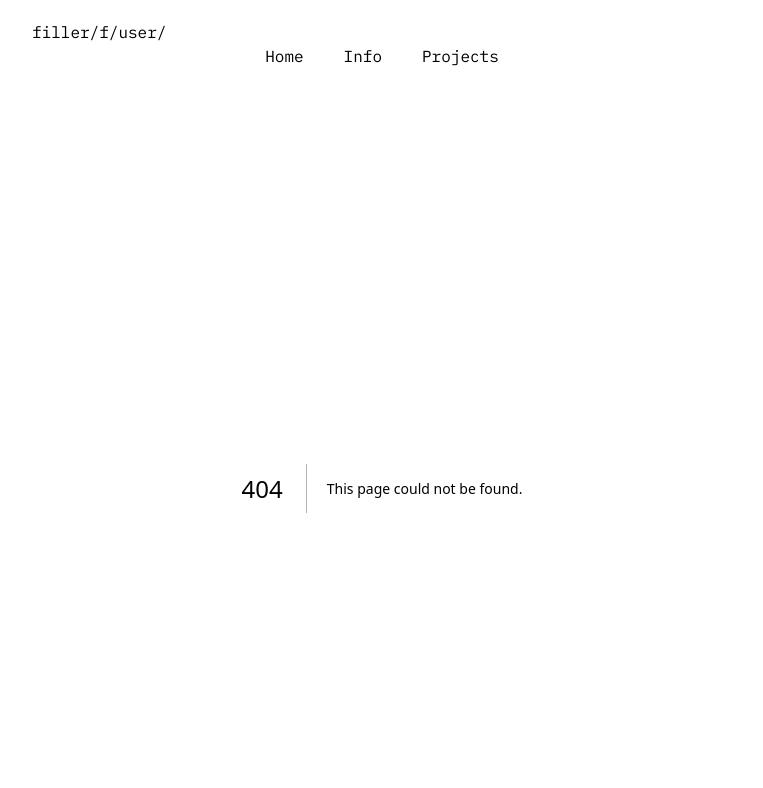
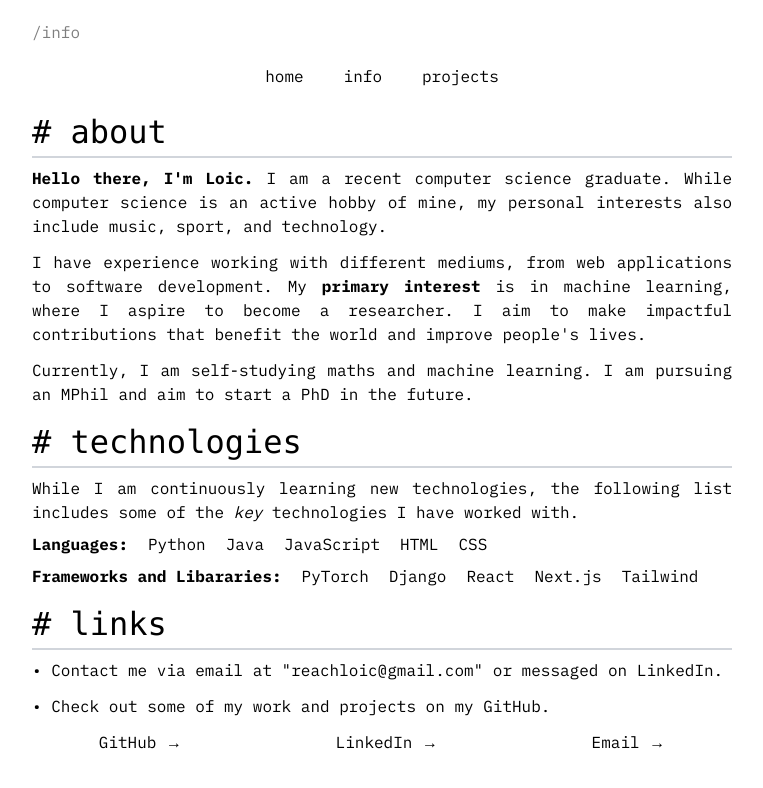
Before and after one commit to Loic017/Website-II, a Next.js app in the folder my-next-app/: page /info in a window 1280 px wide. Before the commit this address had no page. Shown: the top 788 px of the page, without its empty margins (258-1021 px from the left). Built offline with nearby package versions, Linux system fonts and the light colour scheme.

Commit message:
Information and pages

```diff
--- a/my-next-app/app/globals.css
+++ b/my-next-app/app/globals.css
@@ -2,7 +2,19 @@
 @tailwind components;
 @tailwind utilities;
 
-:root {
+.heading1 {
+    @apply text-[2rem] font-mono border-b-2 border-gray-300 w-full mb-2;
+}
+
+.paragraph1 {
+    @apply mb-3 text-justify;
+}
+
+.link {
+    @apply hover:underline;
+}
+
+/* :root {
   --foreground-rgb: 0, 0, 0;
   --background-start-rgb: 214, 219, 220;
   --background-end-rgb: 255, 255, 255;
@@ -30,4 +42,4 @@ body {
   .text-balance {
     text-wrap: balance;
   }
-}
+} */
--- /dev/null
+++ b/my-next-app/app/home/news/page.jsx
@@ -0,0 +1,12 @@
+import React from "react";
+
+const Page = () => {
+    return (
+        <div>
+            <h1>Welcome to the News Page</h1>
+            {/* Add your news content here */}
+        </div>
+    );
+};
+
+export default Page;
--- /dev/null
+++ b/my-next-app/app/info/page.jsx
@@ -0,0 +1,73 @@
+import React from "react";
+import Link from "next/link";
+
+const Page = () => {
+    return (
+        <div>
+            <h1 className="heading1"># about</h1>
+            <p className="paragraph1">
+                <b>Hello there, I'm Loic.</b> I am a recent computer science
+                graduate. While computer science is an active hobby of mine, my
+                personal interests also include music, sport, and technology.
+            </p>
+            <p className="paragraph1">
+                I have experience working with different mediums, from web
+                applications to software development. My <b>primary interest</b>{" "}
+                is in machine learning, where I aspire to become a researcher. I
+                aim to make impactful contributions that benefit the world and
+                improve people's lives.
+            </p>
+            <p className="paragraph1">
+                Currently, I am self-studying maths and machine learning. I am
+                pursuing an MPhil and aim to start a PhD in the future.
+            </p>
+            <h1 className="heading1"># technologies</h1>
+            <p className="paragraph1">
+                While I am continuously learning new technologies, the following
+                list includes some of the <i>key</i> technologies I have worked
+                with.
+                <ul className="flex flex-col min-[700px]:flex-row min-[700px]:gap-5 my-2">
+                    <li>
+                        <b>Languages:</b>
+                    </li>
+                    <li>Python</li>
+                    <li>Java</li>
+                    <li>JavaScript</li>
+                    <li>HTML</li>
+                    <li>CSS</li>
+                </ul>
+                <ul className="flex flex-col min-[700px]:flex-row min-[700px]:gap-5 my-2">
+                    <li>
+                        <b>Frameworks and Libararies:</b>
+                    </li>
+                    <li>PyTorch</li>
+                    <li>Django</li>
+                    <li>React</li>
+                    <li>Next.js</li>
+                    <li>Tailwind</li>
+                </ul>
+            </p>
+            <h1 className="heading1"># links</h1>
+            <p className="paragraph1">
+                • Contact me via email at "reachloic@gmail.com" or messaged on
+                LinkedIn.
+            </p>
+            <p className="paragraph1">
+                • Check out some of my work and projects on my GitHub.
+            </p>
+            <ul className="flex gap-5 justify-around">
+                <li>
+                    <Link href="/info">GitHub →</Link>
+                </li>
+                <li>
+                    <Link href="/info">LinkedIn →</Link>
+                </li>
+                <li>
+                    <Link href="/info">Email →</Link>
+                </li>
+            </ul>
+        </div>
+    );
+};
+
+export default Page;
--- a/my-next-app/app/layout.js
+++ b/my-next-app/app/layout.js
@@ -3,6 +3,7 @@ import { IBM_Plex_Mono } from "next/font/google";
 import "./globals.css";
 
 import Navbar from "../components/Navbar";
+import Filepath from "../components/Filepath";
 
 const ibmPlexMono = IBM_Plex_Mono({
     subsets: ["latin"],
@@ -20,8 +21,8 @@ export default function RootLayout({ children }) {
                 <link rel="#" href="#" />
             </head>
             <body className={ibmPlexMono.className}>
-                <div className="w-[700px] mt-5 mx-auto">
-                    <p>filler/f/user/</p>
+                <div className="w-[350px] min-[700px]:w-[700px] my-5 mx-auto">
+                    <Filepath />
                     <Navbar />
                     <div>{children}</div>
                 </div>
--- /dev/null
+++ b/my-next-app/app/projects/page.jsx
@@ -0,0 +1,12 @@
+import React from "react";
+
+const Page = () => {
+    return (
+        <div>
+            <h1>Welcome to My Next App!</h1>
+            <p>This is the page component.</p>
+        </div>
+    );
+};
+
+export default Page;
--- /dev/null
+++ b/my-next-app/components/Filepath.jsx
@@ -0,0 +1,25 @@
+"use client";
+
+import React from "react";
+import { usePathname } from "next/navigation";
+
+export default function Filepath() {
+    const pathname = usePathname();
+    var path = pathname.split("/");
+    var printpath = "";
+
+    if (pathname === "/") {
+        printpath = "/home";
+    } else {
+        printpath = pathname;
+    }
+
+    // print the path variable
+    console.log(printpath);
+
+    return (
+        <div>
+            <p className="opacity-50">{printpath}</p>
+        </div>
+    );
+}
--- a/my-next-app/components/HomePage.jsx
+++ b/my-next-app/components/HomePage.jsx
@@ -1,8 +1,24 @@
+import Link from "next/link";
+
 export default function HomePage() {
     return (
         <div className="">
-            <div className="flex gap-10">
+            <div className="flex flex-col my-5">
+                <h1 className="heading1"># welcome</h1>
                 <p>Hello, I'm Loic!</p>
+            </div>
+            <div className="flex flex-col  my-5">
+                <div className="flex">
+                    <h1 className="heading1 flex"># quick links</h1>
+                </div>
+            </div>
+            <div className="flex flex-col  my-5">
+                <div className="flex">
+                    <h1 className="heading1 flex"># highlights</h1>
+                </div>
+                <Link href="/home/news" className="hover:underline text-right">
+                    view all →
+                </Link>
             </div>
         </div>
     );
--- a/my-next-app/components/Navbar.jsx
+++ b/my-next-app/components/Navbar.jsx
@@ -2,16 +2,16 @@ import Link from "next/link";
 
 export default function Navbar() {
     return (
-        <div className="text-cente flex justify-around mb-5">
+        <div className="text-cente flex justify-around my-5">
             <div className="flex gap-10">
-                <Link href="/" className="">
-                    Home
+                <Link href="/" className="hover:underline">
+                    home
                 </Link>
-                <Link href="/" className="">
-                    Info
+                <Link href="/info" className="hover:underline">
+                    info
                 </Link>
-                <Link href="/" className="">
-                    Projects
+                <Link href="/projects" className="hover:underline">
+                    projects
                 </Link>
             </div>
         </div>
```
